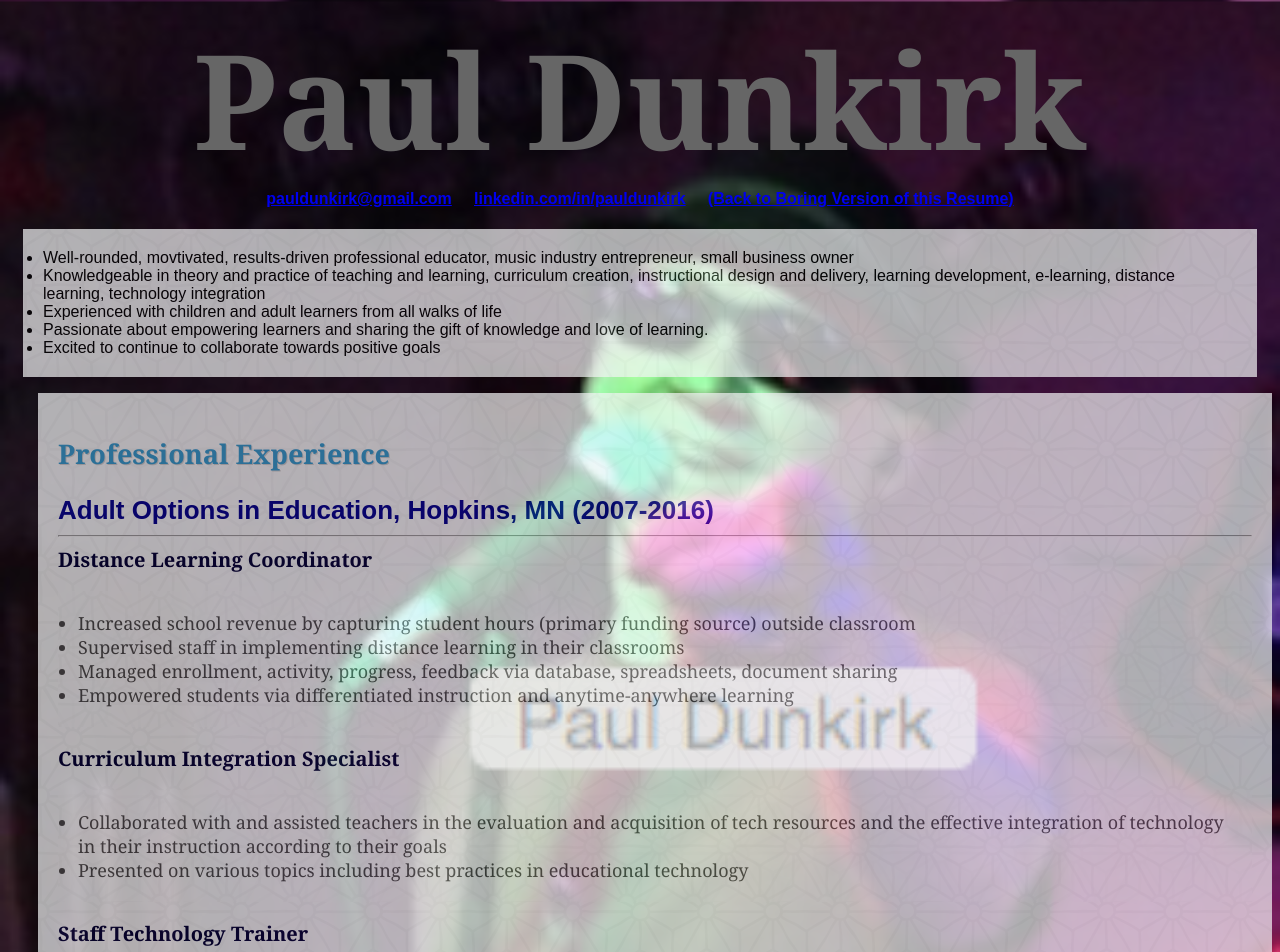
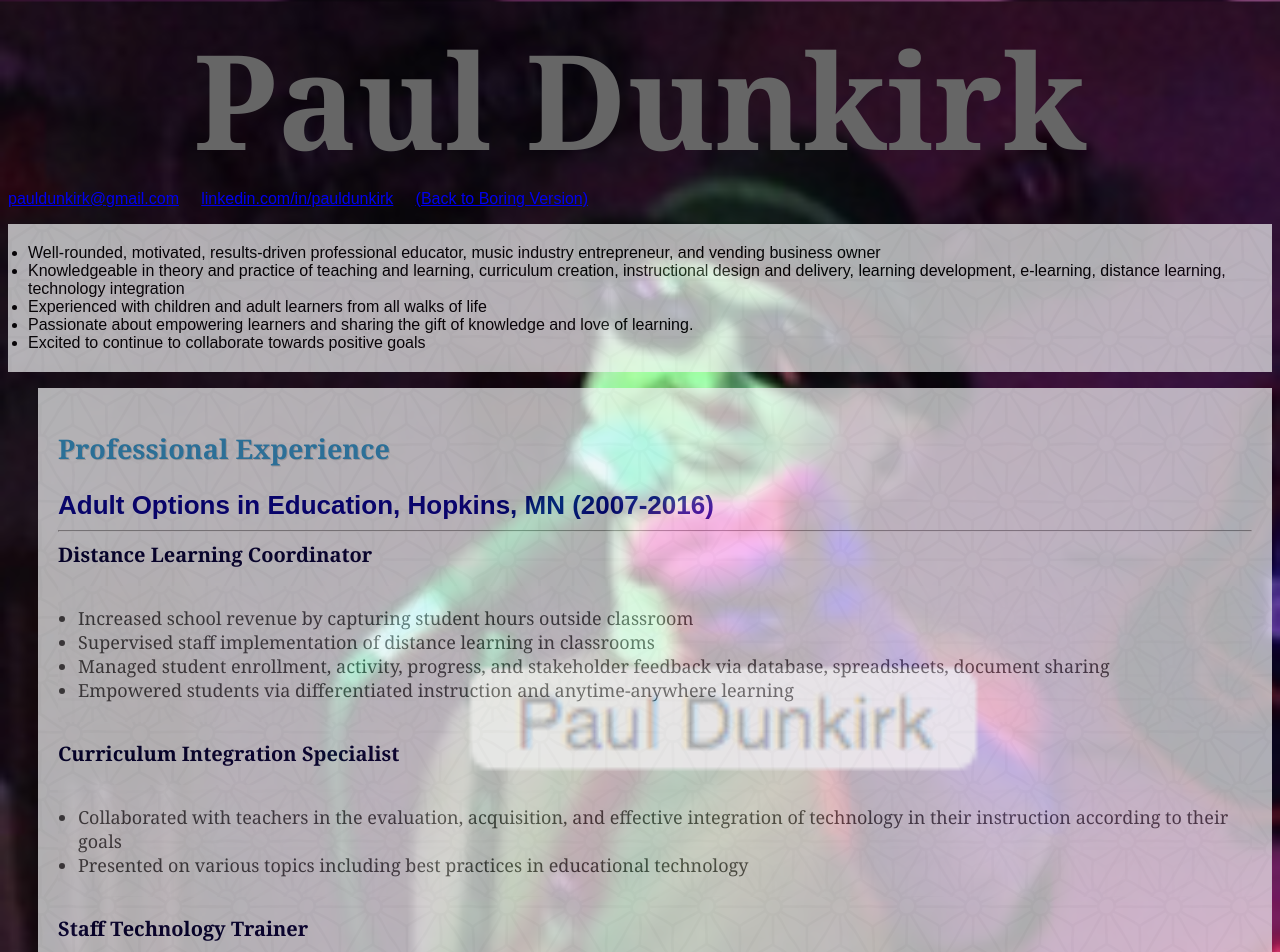
Before and after one commit to pauldunkirk/pauldunkirk.github.io, a plain HTML site: page jazzy_version.html in a window 1280 px wide. Shown: the top 952 px of the page. Drawn offline with Linux system fonts and the light colour scheme.

Commit message:
new changes at deadline

```diff
--- a/jazzy_version.html
+++ b/jazzy_version.html
@@ -3,6 +3,7 @@
 
 <head>
     <title>Paul Dunkirk Resume </title>
+    <link href="https://fonts.googleapis.com/css?family=Open+Sans|Slabo+27px" rel="stylesheet">
     <link rel="stylesheet" href="jazzy_style.css">
 </head>
 
@@ -10,37 +11,38 @@
     <header>
             <h1>Paul Dunkirk</h1>
     </header>
-    <div id="contact">
+    <nav>
         <a href="mailto:pauldunkirk@gmail.com">pauldunkirk@gmail.com</a> &nbsp; &nbsp; <a href="https://www.linkedin.com/in/pauldunkirk"> linkedin.com/in/pauldunkirk</a>
-        &nbsp; &nbsp; <a href="index.html">(Back to Boring Version of this Resume)</a>
-    </div>
-    <div id="summary">
+        &nbsp; &nbsp; <a href="index.html">(Back to Boring Version)</a>
+    </nav>
+    <section>
         <ul>
-            <li>Well-rounded, movtivated, results-driven professional educator, music industry entrepreneur, small business owner</li>
+            <li>Well-rounded, motivated, results-driven professional educator, music industry entrepreneur, and vending business owner</li>
             <li>Knowledgeable in theory and practice of teaching and learning, curriculum creation, instructional design and delivery, learning development, e-learning, distance learning, technology integration </li>
             <li>Experienced with children and adult learners from all walks of life</li>
             <li>Passionate about empowering learners and sharing the gift of knowledge and love of learning.</li>
             <li>Excited to continue to collaborate towards positive goals</li>
         </ul>
-    </div>
+    </section>
     <main>
-            <h2> Professional Experience</h2>
-            <h3>  Adult Options in Education, Hopkins, MN (2007-2016)</h3>
+         <h2> Professional Experience</h2>
+         <div>
+                <h3>  Adult Options in Education, Hopkins, MN (2007-2016)</h3>
             <hr>
             <h4>Distance Learning Coordinator</h4>
             <ul>
-                <li>Increased school revenue by capturing student hours (primary funding source) outside classroom
+                <li>Increased school revenue by capturing student hours outside classroom
                 </li>
-                <li>Supervised staff in implementing distance learning in their classrooms
+                <li>Supervised staff implementation of distance learning in classrooms
                 </li>
-                <li>Managed enrollment, activity, progress, feedback via database, spreadsheets, document sharing
+                <li>Managed student enrollment, activity, progress, and stakeholder feedback via database, spreadsheets, document sharing
                 </li>
                 <li>Empowered students via differentiated instruction and anytime-anywhere learning</li>
             </ul>
 
             <h4>Curriculum Integration Specialist</h4>
             <ul>
-                <li>Collaborated with and assisted teachers in the evaluation and acquisition of tech resources and the effective integration of technology in their instruction according to their goals
+                <li>Collaborated with teachers in the evaluation, acquisition, and effective integration of technology in their instruction according to their goals
                 </li>
                 <li>Presented on various topics including best practices in educational technology
                 </li>
@@ -187,7 +189,8 @@
 
 
     </main>
-<!--<img src="pauldunkirk.github.io/RockNRollPaul.png" alt="Rock N Roll picture" height="400" width="200"> -->
+
+    <!-- This is the old image src: <img src="pauldunkirk.github.io/RockNRollPaul.png" alt="Rock N Roll picture" height="400" width="200"> -->
     <img src="RockNRollPaul.png" alt="Rock N Roll picture" height="400" width="200">
 
         </body>
```
